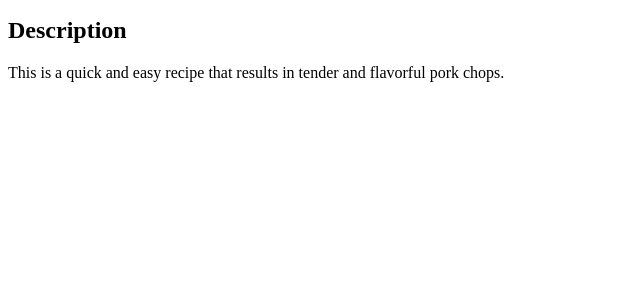
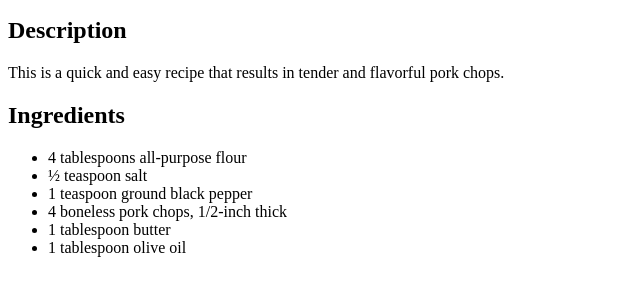
Before and after one commit to ahmedy20/odin_recipes, a plain HTML site: page recipes/beer-braised.html in a window 1280 px wide. Shown: the part 101-396 px from the top of the page, without its empty margins (0-640 px from the left). Drawn offline with Linux system fonts and the light colour scheme.

Commit message:
Add ingredients

```diff
--- a/recipes/beer-braised.html
+++ b/recipes/beer-braised.html
@@ -11,6 +11,15 @@
     <img src="../images/beer-braised.jpeg" alt="finshed beer braised image">
     <h2>Description</h2>
     <p>This is a quick and easy recipe that results in tender and flavorful pork chops.</p>
+    <h2>Ingredients</h2>
+    <ul>
+        <li>4 tablespoons all-purpose flour</li>
+        <li>½ teaspoon salt</li>
+        <li>1 teaspoon ground black pepper</li>
+        <li>4 boneless pork chops, 1/2-inch thick</li>
+        <li>1 tablespoon butter</li>
+        <li>1 tablespoon olive oil</li>
+    </ul>
 
 </body>
 </html>
```
